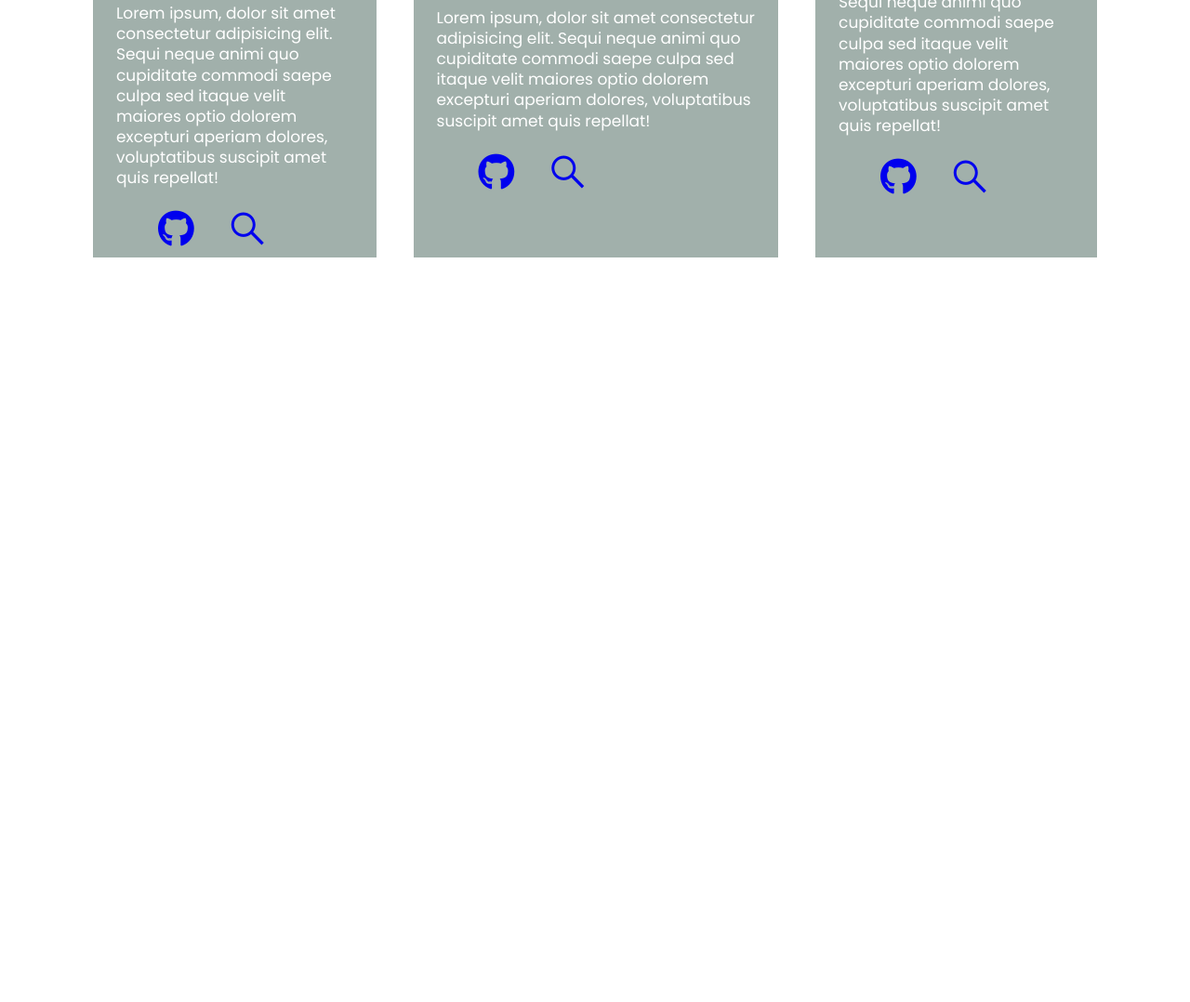
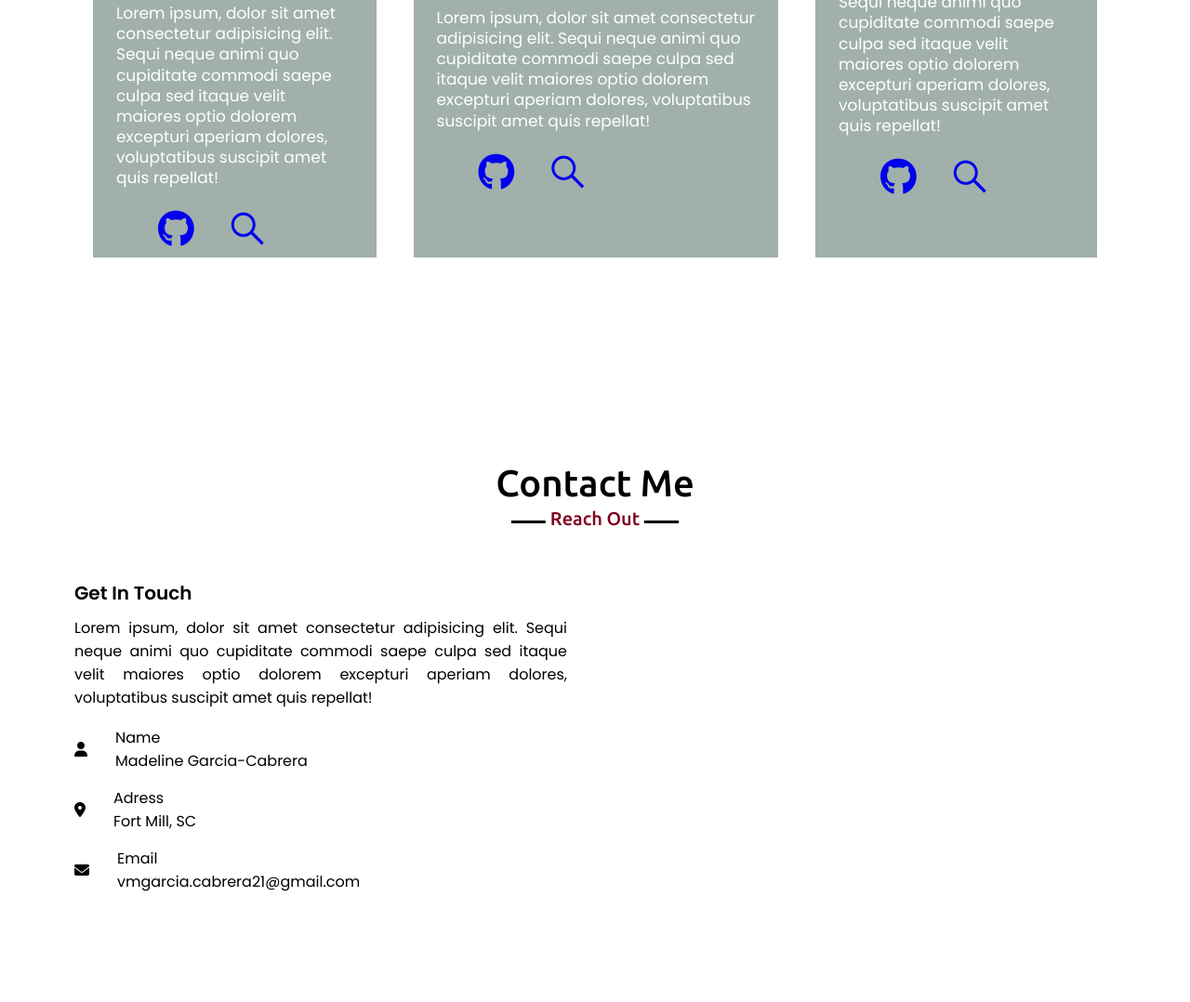
Before and after one commit to maddi124/Portfolio, a plain HTML site: page index.html in a window 1280 px wide. Shown: the part 2744-3822 px from the top of the page at 93% size. Before the commit the page ends 3141 px from the top, so only its background shows below. Drawn offline with nearby package versions, Linux system fonts and the light colour scheme.

Commit message:
added contact section

```diff
--- a/assets/css/style.css
+++ b/assets/css/style.css
@@ -168,7 +168,7 @@ section{
     background:#fff;
     transform: translateX(-50%);
 }
-.about .about-content{
+.about .about-content, .contactme .contactme-content{
     display: flex;
     flex-wrap: wrap;
     align-items: center;
@@ -358,14 +358,63 @@ section{
 .linkbox li{
     margin: 0 20px;
 }
+/* contact me section */
+.contactme .title{
+    position: relative;
+    text-align: center;
+    font-size: 40px;
+    font-weight: 500;
+    margin-bottom: 60px;
+    padding-bottom: 20px;
+    font-family: 'Ubuntu', sans-serif;
+}
 
-
-
-
-
-
-
-
+.contactme .title::before{
+    content: "";
+    position: absolute;
+    bottom: 0px;
+    left: 50%;
+    width: 180px;
+    height: 3px;
+    background:#000000;
+    transform: translateX(-50%);
+}
+.contactme .title::after{
+    content: "Reach Out";
+    position: absolute;
+    bottom: -12px;
+    font-size: 20px;
+    color: #800020;
+    left: 50%;
+    padding: 5px;
+    background:#fff;
+    transform: translateX(-50%);
+}
+.contactme{
+    font-family: 'Poppins', sans-serif;
+}
+.contactme .contactme-content .column{
+    width: calc(50% - 30px);
+}
+.contactme .contactme-content .left p{
+ text-align: justify;
+}
+.contactme .contactme-content .text{
+    font-size: 20px;
+    font-weight: 600;
+    margin-bottom: 10px;
+}
+.contactme .contactme-content .left .icons{
+    margin: 10px 0;
+}
+.contactme .contactme-content .row{
+    display: flex;
+    height: 65px;
+    align-items: center;
+}
+.contactme .contactme-content .row .contactinfo{
+    margin-left: 30px;
+}
 
 
 
--- a/index.html
+++ b/index.html
@@ -190,6 +190,41 @@
                 </div>
             </div>
     </section>
+    <section class="contactme" id="contactme">
+        <h2 class="title">Contact Me</h2>
+        <div class="max-width">
+            <div class="contactme-content">
+                <div class="column left">
+                    <div class="text">Get In Touch</div>
+                    <p>Lorem ipsum, dolor sit amet consectetur adipisicing elit. Sequi neque animi quo cupiditate commodi saepe culpa sed
+                    itaque velit maiores optio dolorem excepturi aperiam dolores, voluptatibus suscipit amet quis repellat!</p>
+                   <div class="icons">
+                    <div class="row">
+                        <i class="fa-solid fa-user"></i>
+                        <div class="contactinfo">
+                            <div class="header">Name</div>
+                            <div class="subheader">Madeline Garcia-Cabrera</div>
+                        </div>
+                    </div>
+                    <div class="row">
+                        <i class="fa-solid fa-location-dot"></i>
+                        <div class="contactinfo">
+                            <div class="header">Adress</div>
+                            <div class="subheader">Fort Mill, SC</div>
+                        </div>
+                    </div>
+                    <div class="row">
+                        <i class="fa-solid fa-envelope"></i>
+                        <div class="contactinfo">
+                            <div class="header">Email</div>
+                            <div class="subheader">vmgarcia.cabrera21@gmail.com</div>
+                        </div>
+                    </div>
+                    </div>
+                </div>
+            </div>
+        </div>
+    </section>
 <script src="./assets/js/script.js"></script>
 
 </body>
```
